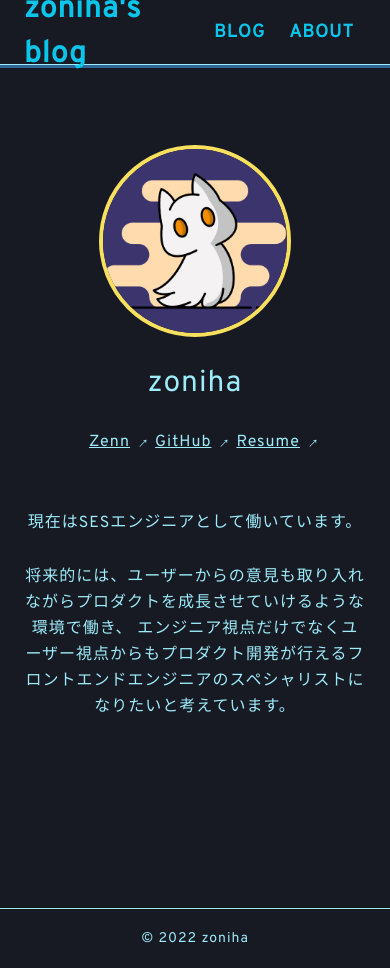
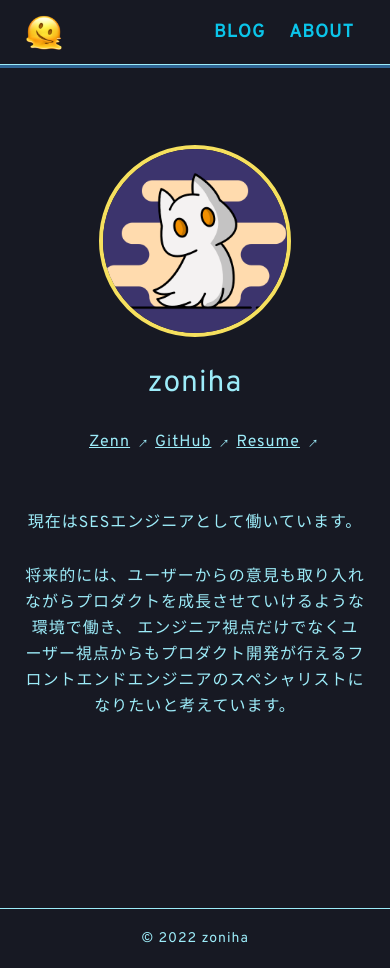
Before and after one commit to rerelurelu/kilonova, a Next.js app: page /about in a window 390 px wide. Built offline with nearby package versions, Linux system fonts and the light colour scheme; no server answers.

Commit message:
✨ feat: Create mobile layout

```diff
--- a/components/molecules/Header.tsx
+++ b/components/molecules/Header.tsx
@@ -1,4 +1,4 @@
-import { Box, Flex, ListItem, Text, UnorderedList } from '@chakra-ui/react';
+import { Box, Flex, Image, ListItem, Text, UnorderedList } from '@chakra-ui/react';
 import { NextPage } from 'next';
 import Link from 'next/link';
 
@@ -30,11 +30,14 @@ const Header: NextPage = () => {
         color={'cyan.400'}
       >
         <Link href="/">
-          <Text
-            fontWeight={'bold'}
-            fontSize={'3xl'}
-            _hover={{ textDecor: 'none', cursor: 'pointer' }}
-          >{`zoniha's blog`}</Text>
+          <Image
+            w={'40px'}
+            h={'40px'}
+            ml={{ base: '0rem', md: '1rem' }}
+            _hover={{ cursor: 'pointer' }}
+            src="logo.png"
+            alt="header logo"
+          />
         </Link>
         <Box as={'nav'}>
           <UnorderedList
--- a/components/molecules/SkeletonCard.tsx
+++ b/components/molecules/SkeletonCard.tsx
@@ -5,10 +5,10 @@ const SkeletonCard: NextPage = () => {
   return (
     <Box
       bg={'gray.800'}
-      w={'80%'}
+      w={{ base: '100%', md: '80%' }}
       maxW={'1000px'}
       h={'150px'}
-      borderRadius={'0.9375rem'}
+      borderRadius={'1rem'}
       pos={'relative'}
     >
       <VStack spacing={'0.625rem'} alignItems={'normal'} padding={'1.25rem'}>
--- a/pages/blog/[post].tsx
+++ b/pages/blog/[post].tsx
@@ -67,7 +67,7 @@ const Blog: NextPage<any> = ({ post }) => {
           <Flex
             as="article"
             mt={'6.25rem'}
-            pb={'12.5rem'}
+            pb={{ base: '4rem', md: '12.5rem' }}
             flexDir={'column'}
             justifyContent={'center'}
             alignItems={'center'}
```
Also changed, not shown: components/molecules/PostCard.tsx (+6 -4 lines), components/templates/PostsFieldLayout.tsx (+6 -1 lines), pages/index.tsx (+6 -1 lines).
